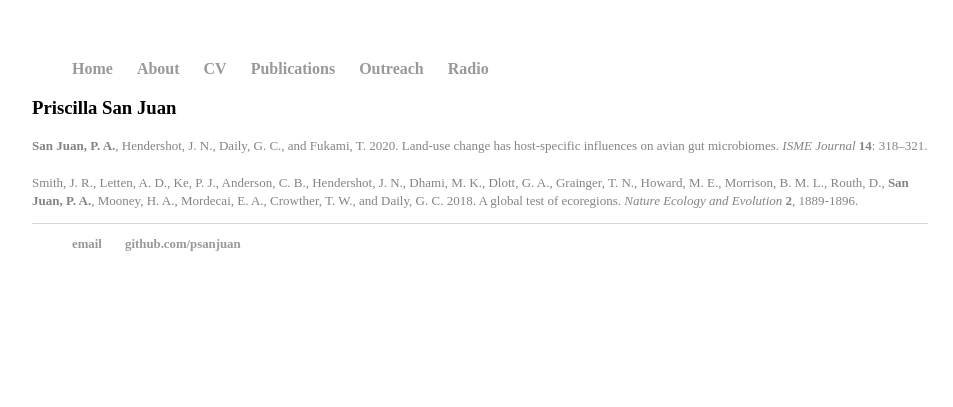
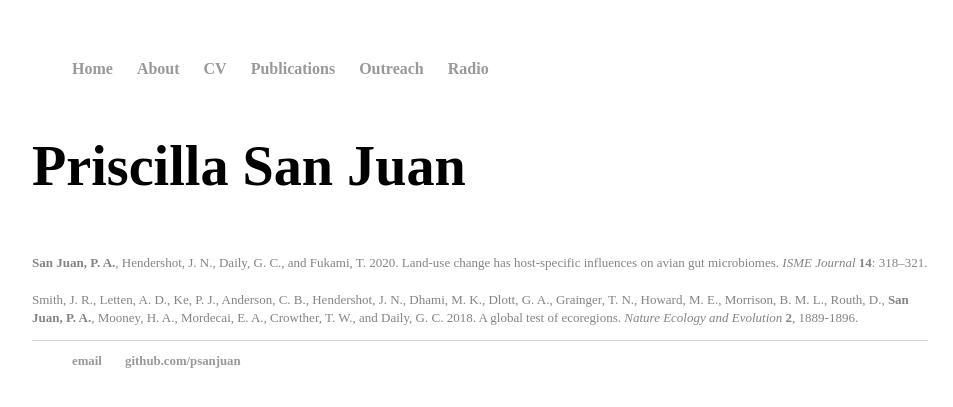
Before and after one commit to psanjuan/psanjuan.github.io, a Jekyll site: the page built from publications/index.html, in a window 1280 px wide. Shown: the top 407 px of the page, without its empty margins (160-1113 px from the left). Built offline with Jekyll 4.4.1, drawn with Linux system fonts in a browser that asks for light colours.

Commit message:
Update index.html

```diff
--- a/publications/index.html
+++ b/publications/index.html
@@ -2,7 +2,10 @@
 layout: default
 title: Priscilla San Juan, PhD candidate
 ---
-<h3>Priscilla San Juan</h3>
+<font face = "Avenir" size = "20">
+  <h3>Priscilla San Juan</h3>
+</font>
+
 <div class="post">
 <p style="color:#848484;font-size:13px;">
   <b>San Juan, P. A.</b>, Hendershot, J. N., Daily, G. C., and Fukami, T. 2020. Land-use change has host-specific influences on avian gut microbiomes. <i>ISME Journal</i> <b>14</b>: 318–321.<br>
```
